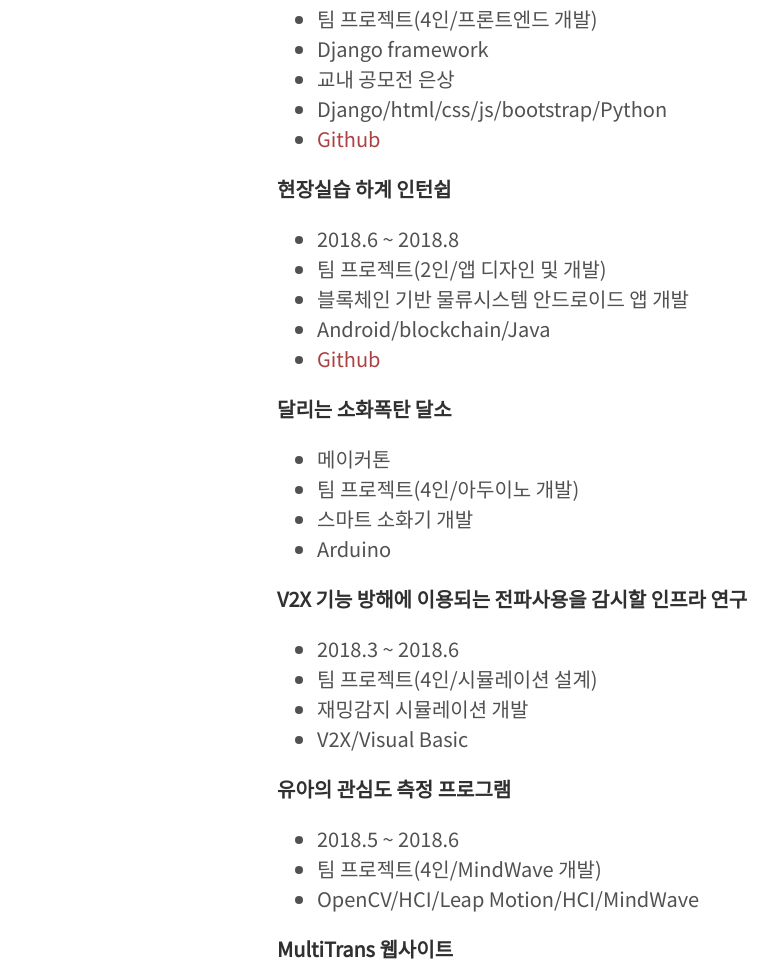
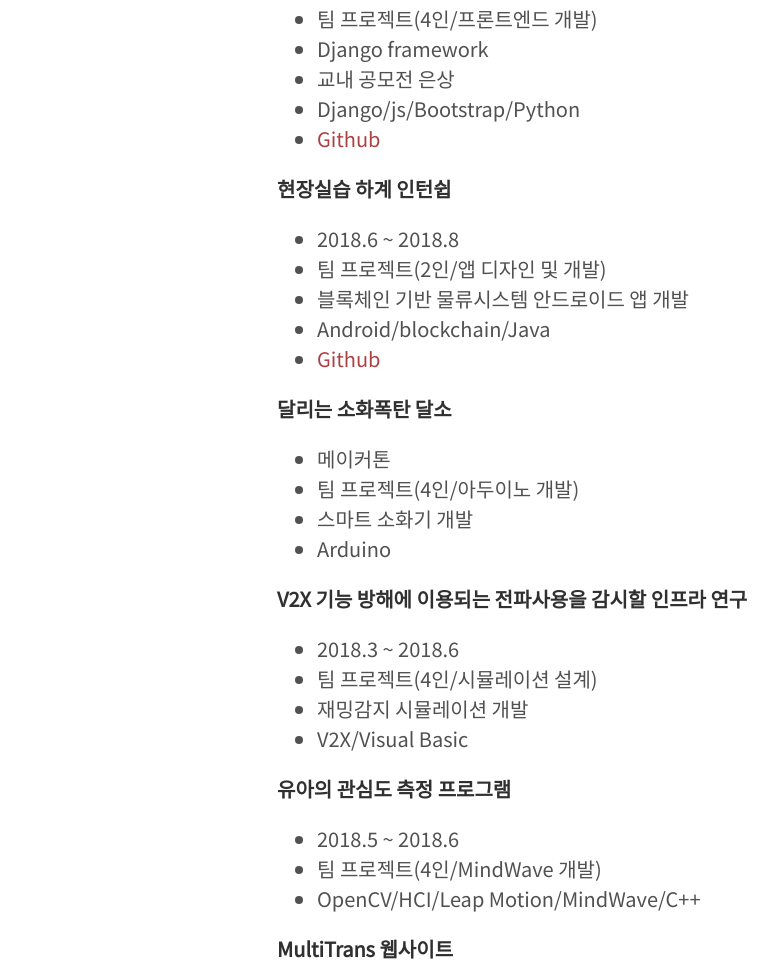
Before and after one commit to gyyomee/gyyomee.github.io, a Jekyll site: the page built from about.md, in a window 1280 px wide and 1400 px high. Shown: the part 434-1397 px from the top of the window, without its empty margins (3-781 px from the left). Built offline with Jekyll 4.4.1, drawn with Linux system fonts in a browser that asks for light colours.

Commit message:
수정 - 내용수정

```diff
--- a/about.md
+++ b/about.md
@@ -14,7 +14,7 @@
 * 팀 프로젝트(4인/프론트엔드 개발)
 * Django framework
 * 교내 공모전 은상
-* Django/html/css/js/bootstrap/Python
+* Django/js/Bootstrap/Python
 * [Github](https://github.com/gyyomee/highlight_web)
 
 **현장실습 하계 인턴쉽**
@@ -39,7 +39,7 @@
 **유아의 관심도 측정 프로그램**
 * 2018.5 ~ 2018.6
 * 팀 프로젝트(4인/MindWave 개발)
-* OpenCV/HCI/Leap Motion/HCI/MindWave
+* OpenCV/HCI/Leap Motion/MindWave/C++
 
 **MultiTrans 웹사이트**
 * 2017.12 ~ 2018.1
```
